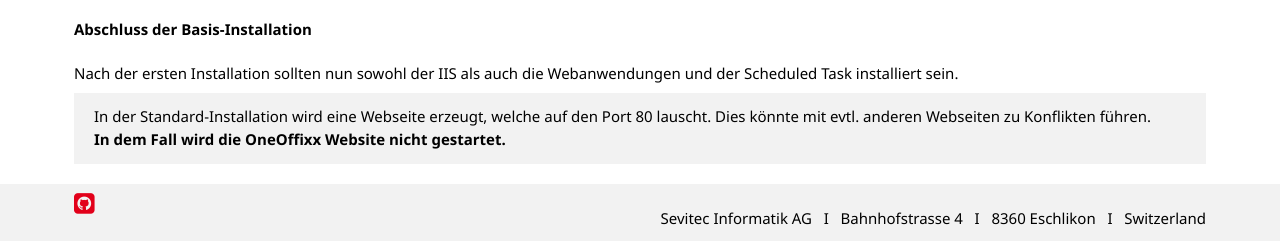
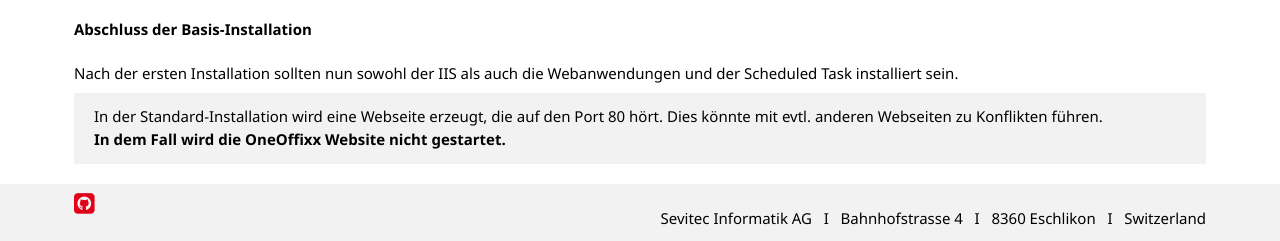
Before and after one commit to primesoft-group/oneoffixx-docs, a Jekyll site: the page built from _pages/install/de/server-install.md, in a window 1280 px wide. Shown: the part 1867-2108 px from the top of the page. Built offline with Jekyll 4.4.1, drawn with Linux system fonts in a browser that asks for light colours; nearby versions of some CDN libraries; some web fonts are replaced.

```diff
--- a/_pages/install/de/server-install.md
+++ b/_pages/install/de/server-install.md
@@ -66,4 +66,4 @@
 
 Nach der ersten Installation sollten nun sowohl der IIS als auch die Webanwendungen und der Scheduled Task installiert sein.
 
-{% include alert.html type="info" text="In der Standard-Installation wird eine Webseite erzeugt, welche auf den Port 80 lauscht. Dies könnte mit evtl. anderen Webseiten zu Konflikten führen. <br/><b>In dem Fall wird die OneOffixx Website nicht gestartet.</b>" %}
+{% include alert.html type="info" text="In der Standard-Installation wird eine Webseite erzeugt, die auf den Port 80 hört. Dies könnte mit evtl. anderen Webseiten zu Konflikten führen. <br/><b>In dem Fall wird die OneOffixx Website nicht gestartet.</b>" %}
```
Also changed, not shown: _pages/connect/de/connect-functions-snippets.md (+1 -1 lines).
